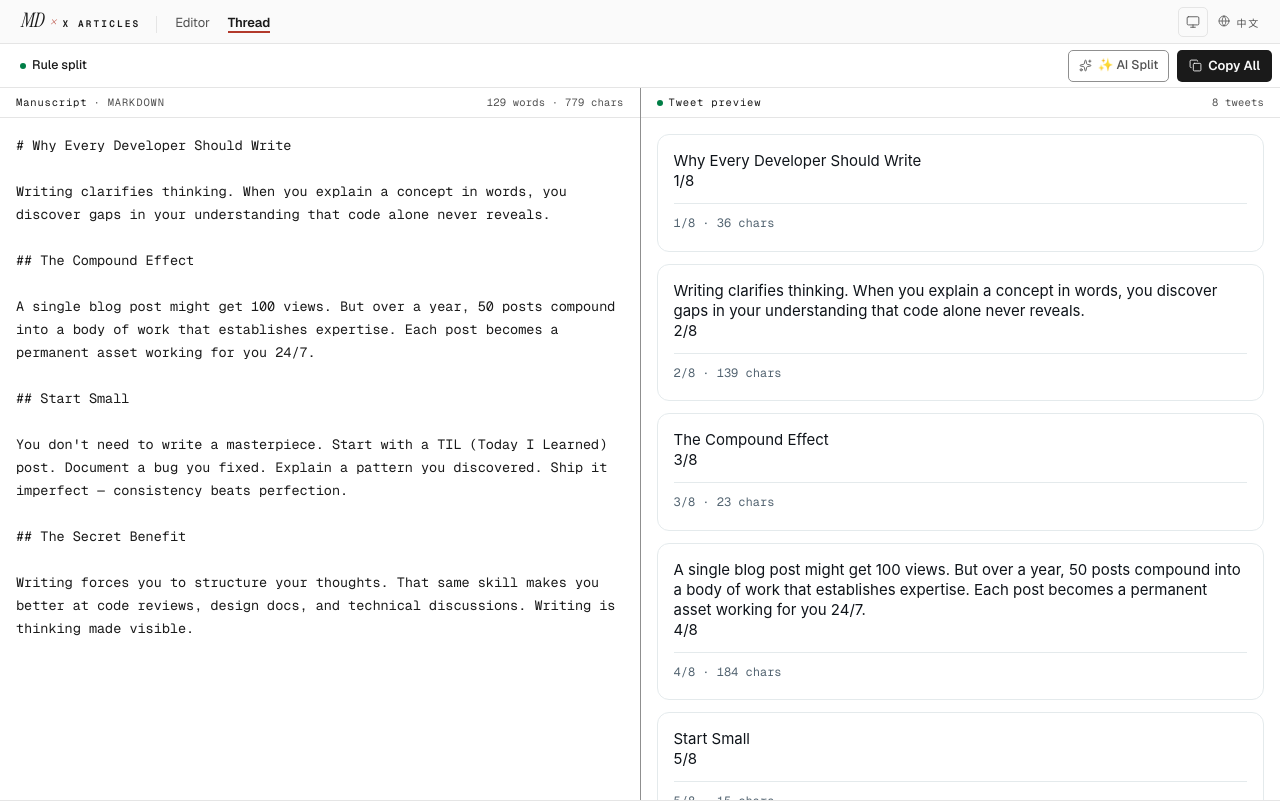
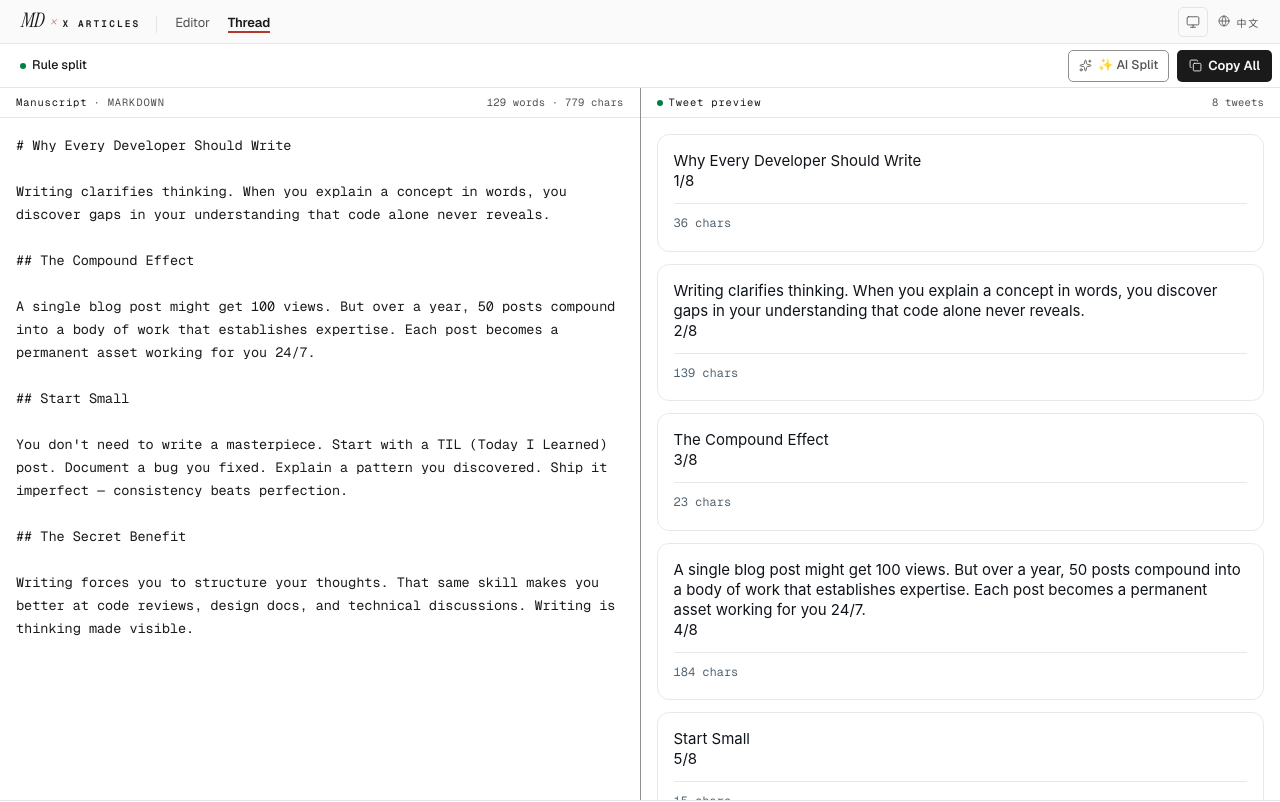
Before and after one commit to echoVic/x-article-md, a Next.js app: page /thread in a window 1280 px wide. Shown: the top 802 px of the page. Built offline with nearby package versions, Linux system fonts and the light colour scheme.

Commit message:
fix(thread): 去掉卡片底部重复的 n/N 序号（正文已含）

```diff
--- a/components/thread-page.tsx
+++ b/components/thread-page.tsx
@@ -292,7 +292,7 @@ export default function ThreadPage() {
                           fontFamily: "var(--font-geist-mono)",
                         }}
                       >
-                        {i + 1}/{threads.length} · {tweet.length} {t.threadChars}
+                        {tweet.length} {t.threadChars}
                         {over ? ` · ${t.threadOverLimit}` : ""}
                       </span>
                       <button
```
